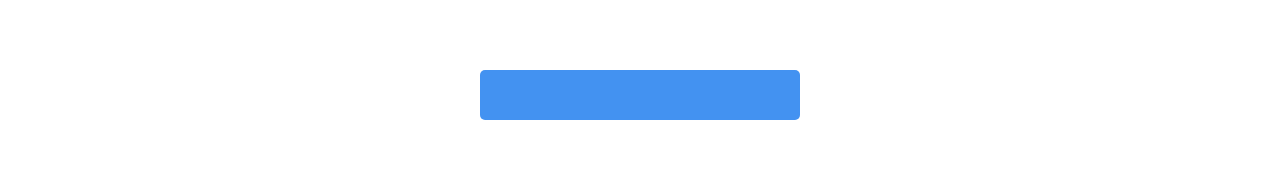
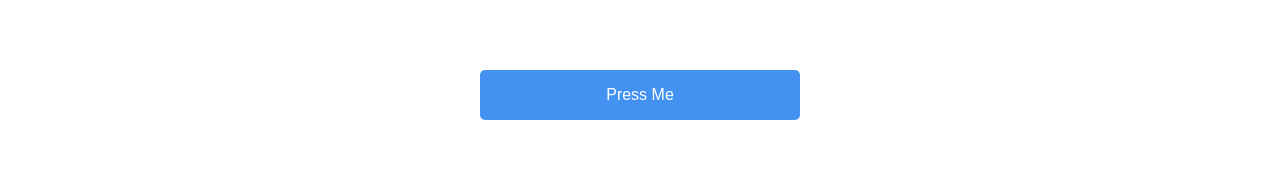
Before and after one commit to Haris-Maulana/portfolio, a React (Create React App) app: page / in a window 1280 px wide. Shown: the part 600-770 px from the top of the page. Built offline with nearby package versions, Linux system fonts and the light colour scheme.

Commit message:
add data

```diff
--- a/src/Component/01-Header/Header.js
+++ b/src/Component/01-Header/Header.js
@@ -27,7 +27,7 @@ const Header = () => {
           <Particle id="tsparticles" />
           <h1 data-aos="fade-right" data-aos-duration="1000">Hello! My Name Is <span> Haris Maulana <br /></span>
           I'm Frontend developer</h1>
-          <button onClick={showParticle}></button>
+          <button onClick={showParticle}>Press Me</button>
         </div>
       </div>
     </>
--- a/src/Component/03-Project/Project-json/Project.json
+++ /dev/null
@@ -1,6 +0,0 @@
-{
-  "project" : {
-    "id": "001",
-    "name": "First Project"
-  }
-}
--- a/src/Component/03-Project/Project.js
+++ b/src/Component/03-Project/Project.js
@@ -6,6 +6,7 @@ const Project = () => {
       <div className="wrapper-pj">
         <h2>Project</h2>
       </div>
+      <div className="div"></div>
     </div>
   );
 }
```
Also changed, not shown: src/Component/03-Project/projectdata.js (added).
